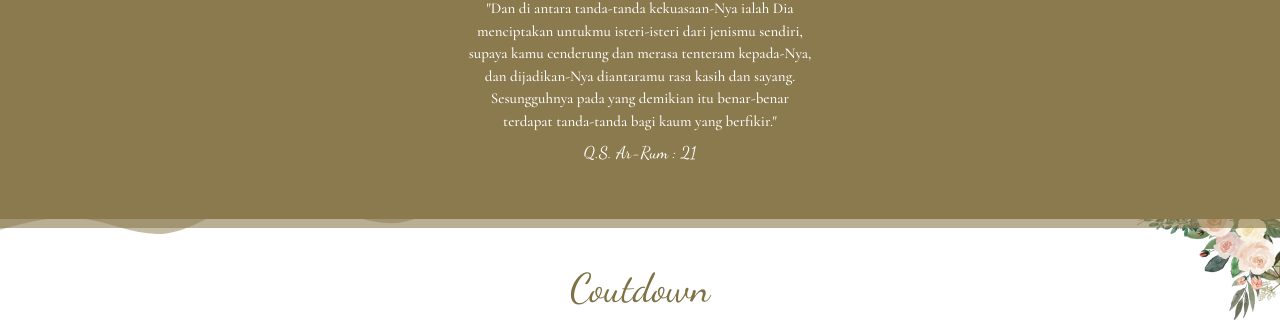
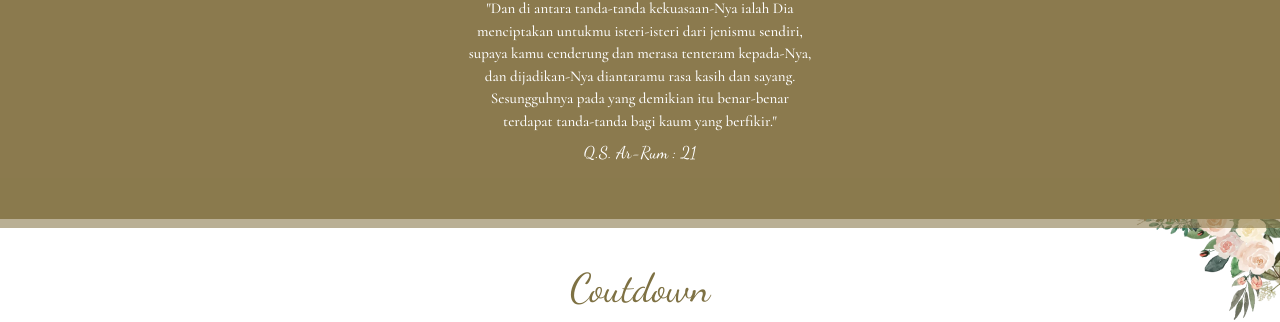
Before and after one commit to alfisyahrinn/wedding-invitation, a Next.js app: page / in a window 1280 px wide. Shown: the part 1971-2293 px from the top of the page. Built offline with nearby package versions, Linux system fonts and the light colour scheme; a web font is replaced by a local one.

Commit message:
fix(detail) scroll horizontal  moobile

```diff
--- a/src/components/detail.tsx
+++ b/src/components/detail.tsx
@@ -230,17 +230,6 @@ export default function DetailSection() {
               d="M0,192L80,160C160,128,320,64,480,64C640,64,800,128,960,138.7C1120,149,1280,107,1360,85.3L1440,64L1440,0L1360,0C1280,0,1120,0,960,0C800,0,640,0,480,0C320,0,160,0,80,0L0,0Z"
             ></path>
           </svg>
-          <svg
-            className="-bottom-[74px] absolute -z-20 w-[499px]"
-            xmlns="http://www.w3.org/2000/svg"
-            viewBox="0 0 1440 320"
-          >
-            <path
-              fill="#8B7A4E"
-              fill-opacity="0.5"
-              d="M0,256L40,245.3C80,235,160,213,240,224C320,235,400,277,480,266.7C560,256,640,192,720,170.7C800,149,880,171,960,197.3C1040,224,1120,256,1200,224C1280,192,1360,96,1400,48L1440,0L1440,0L1400,0C1360,0,1280,0,1200,0C1120,0,1040,0,960,0C880,0,800,0,720,0C640,0,560,0,480,0C400,0,320,0,240,0C160,0,80,0,40,0L0,0Z"
-            ></path>
-          </svg>
         </div>
       </div>
       <div className="mt-20 text-center">
```
